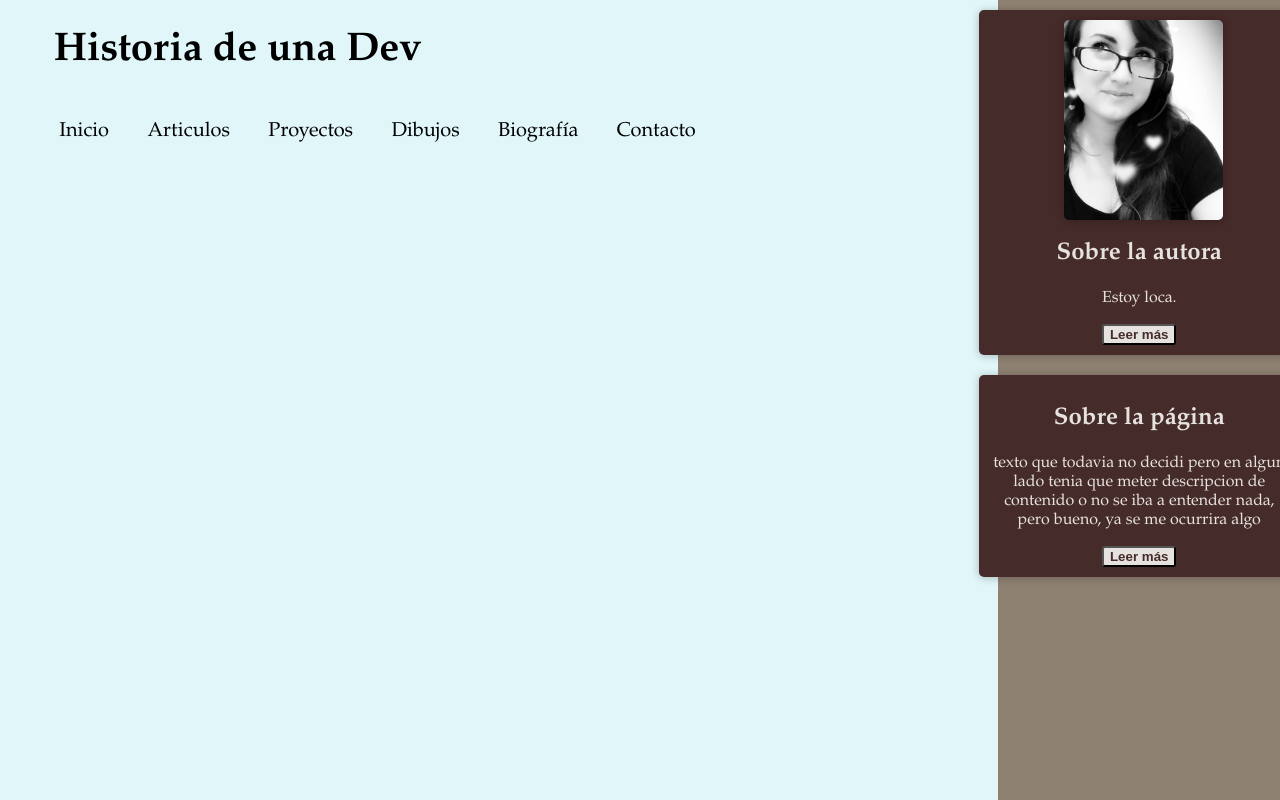
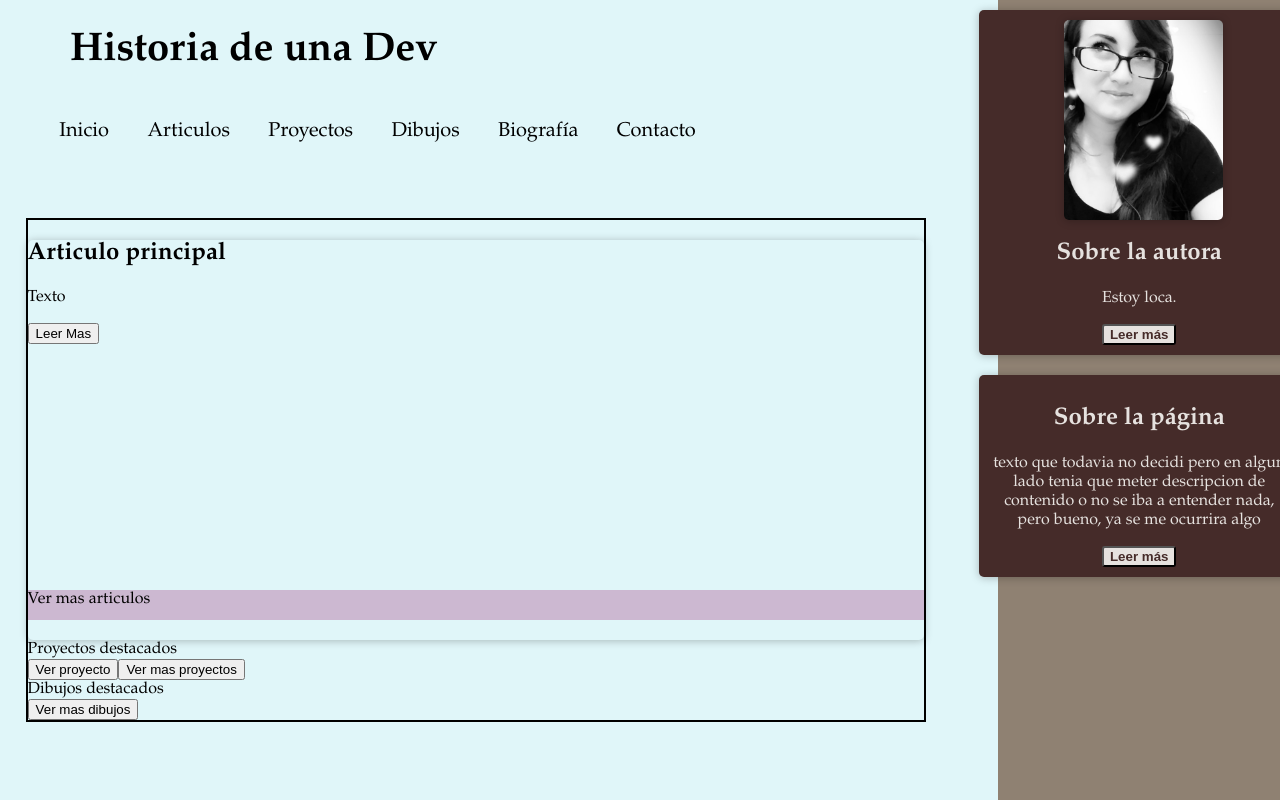
Before and after one commit to artoria-95/story-of-a-dev, a React (Create React App) app: page / in a window 1280 px wide. Built offline with nearby package versions, Linux system fonts and the light colour scheme.

Commit message:
damn homepage

```diff
--- a/src/App.js
+++ b/src/App.js
@@ -1,3 +1,4 @@
+import Home from "./Landing/Home";
 import Header from "./Navbar/Header";
 import Sidebar from "./Sidebar/Sidebar";
 
@@ -6,6 +7,7 @@ function App() {
     <div className="App">
      <Header />
      <Sidebar />
+     <Home />
     </div>
   );
 }
--- a/src/Landing/Home.css
+++ b/src/Landing/Home.css
@@ -1 +1,8 @@
-/*ya veremos*/
+
+.home-wrapper {
+    border: 2px solid black;
+    top: 12rem;
+    position:relative;
+    width: 70vw;
+    margin: 2%;
+}
--- a/src/Landing/Home.js
+++ b/src/Landing/Home.js
@@ -1,19 +1,22 @@
-import React from 'react';
-import './Home.css';
+import React from "react";
+import "./Home.css";
+import MainArt from "./MainArt";
+import MainDrawings from "./MainDrawings";
+import MainProjects from "./MainProjects";
 
-export default function Home(){
-    return (
-        <div>
-        <div className="main-art">Articulo principal
-        <button>Leer Mas</button>
-        <button>Ver mas articulos</button>
-        </div>
-        <div>Proyectos destacados
-            <button>Ver proyecto</button>
-            <button>Ver mas proyectos</button>
-        </div>
-        <div className="drawings">Dibujos destacados</div>
-        <div></div>
-        </div>
-    )
+export default function Home() {
+  return (
+    <div className="home-wrapper">
+      <section className="main-art">
+        <MainArt />
+      </section>
+      <section className="main-projects">
+      <MainProjects />
+      </section>
+      <section className="main-drawings">
+      <MainDrawings />
+      </section>
+      <div></div>
+    </div>
+  );
 }
--- /dev/null
+++ b/src/Landing/MainArt.css
@@ -0,0 +1,16 @@
+.main-art {
+    height: 400px;
+    border-radius: 5px;
+    box-shadow: 0 1px 8px rgba(0, 0, 0, 0.25);
+
+}
+
+.mainart-wrapper {
+    height: 350px;
+}
+.more-arts {
+    width: 100%;
+    height: 30px;
+    background-color: #CCB8D1;
+    margin-bottom: 0;
+}
--- /dev/null
+++ b/src/Landing/MainArt.js
@@ -0,0 +1,16 @@
+import React from "react";
+import "./MainArt.css";
+export default function MainArt() {
+  return (
+    <div>
+      <div className="mainart-wrapper">
+        <div className="art-content">
+        <h1>Articulo principal</h1>
+        <p>Texto</p>
+        </div>
+        <button>Leer Mas</button>
+      </div>
+      <div className="more-arts">Ver mas articulos</div>
+    </div>
+  );
+}
--- /dev/null
+++ b/src/Landing/MainDrawings.js
@@ -0,0 +1,13 @@
+import React from 'react';
+
+export default function MainDrawings(){
+    return(
+        <div>
+            <div className="cont-wrapper"> Dibujos destacados</div>
+      <div className="button-wrapper">
+
+        <button>Ver mas dibujos</button>
+        </div>
+        </div>
+    )
+}
--- /dev/null
+++ b/src/Landing/MainProjects.js
@@ -0,0 +1,13 @@
+import React from 'react';
+
+export default function MainProjects(){
+    return(
+        <div>
+            <div className="cont-wrapper"> Proyectos destacados</div>
+      <div className="button-wrapper">
+        <button>Ver proyecto</button>
+        <button>Ver mas proyectos</button>
+        </div>
+        </div>
+    );
+}
--- a/src/Navbar/Header.css
+++ b/src/Navbar/Header.css
@@ -3,6 +3,9 @@
     margin-left: 7%;
 }
 .header {
-    width: 60vw;
+    width: 78vw;
     position: fixed;
+    background-color: #e0f6f9d2;
+    z-index: 1000;
+    top: 0;
 }
--- a/src/Sidebar/Sidebar.css
+++ b/src/Sidebar/Sidebar.css
@@ -8,4 +8,5 @@
     display: flex;
     flex-direction: column;
     align-items: center;
+    z-index: 1001;
 }
```
